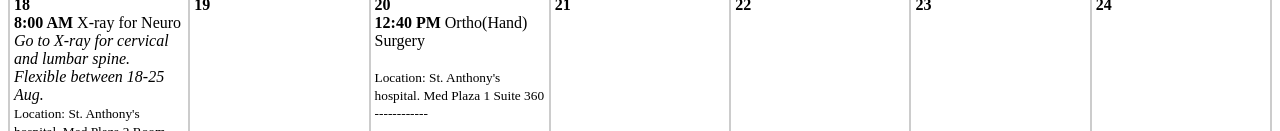
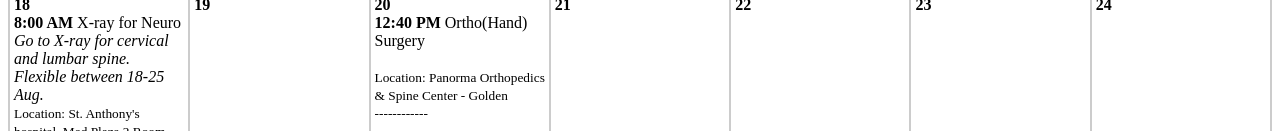
Before and after one commit to Helmi-Y/HakeemCalendar, an Angular app: page / in a window 1280 px wide. Shown: the part 821-952 px from the top of the page. Built offline with nearby package versions, Linux system fonts and the light colour scheme.

Commit message:
panorama

```diff
--- a/src/app/calendar/calendar.ts
+++ b/src/app/calendar/calendar.ts
@@ -101,7 +101,7 @@ export class Calendar implements OnInit{
       title: 'Ortho(Hand) Surgery',
       time: '12:40 PM',
       description: '',
-      location: 'St. Anthony\'s hospital. Med Plaza 1 Suite 360'
+      location: 'Panorma Orthopedics & Spine Center - Golden'
     },
     {
       date: 25,
```
